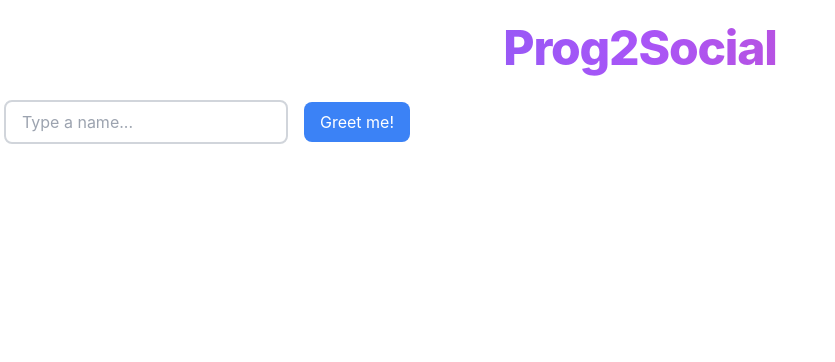
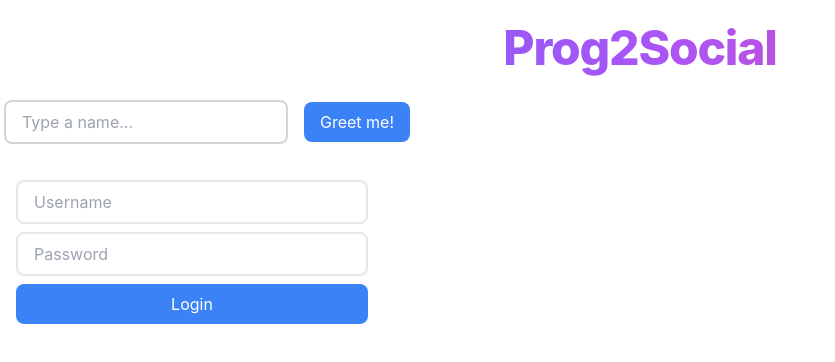
Before and after one commit to datorium-prog2/prog2-react, a React (Create React App) app: page / in a window 1280 px wide. Shown: the top 362 px of the page, without its empty margins (0-835 px from the left). Built offline with nearby package versions, Linux system fonts and the light colour scheme; no server answers.

Commit message:
feat: add LoginForm component for user authentication

```diff
--- a/src/App.tsx
+++ b/src/App.tsx
@@ -2,7 +2,7 @@ import logo from "./logo.svg";
 import "./App.css";
 
 import { HelloForm } from "./features/greeting/HelloForm";
-
+import { LoginForm } from "./features/auth/LoginForms";
 
 // Funkcijas ir komponents
 // Komponented atgriež JSX (JavaScript XML) - HTML līdzīgu sintaksi JavaScript iekšā
@@ -15,6 +15,7 @@ function App() {
     <div>
       <h1 className={headerStyle}>Prog2Social</h1>
       <HelloForm />
+      <LoginForm />
     </div>
   );
 }
--- /dev/null
+++ b/src/features/auth/LoginForms.tsx
@@ -0,0 +1,19 @@
+export function LoginForm() {
+  return (
+    <div className="p-4 flex flex-col gap-2 max-w-sm">
+      <input
+        type="text"
+        className="border-2 rounded-lg px-4 py-2"
+        placeholder="Username"
+      />
+      <input
+        type="password"
+        className="border-2 rounded-lg px-4 py-2"
+        placeholder="Password"
+      />
+      <button className="bg-blue-500 text-white px-4 py-2 rounded-lg">
+        Login
+      </button>
+    </div>
+  );
+}
```
